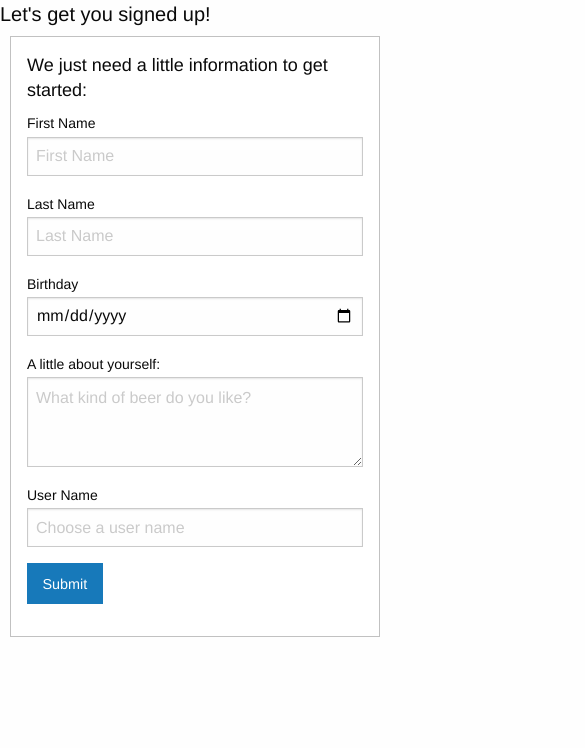
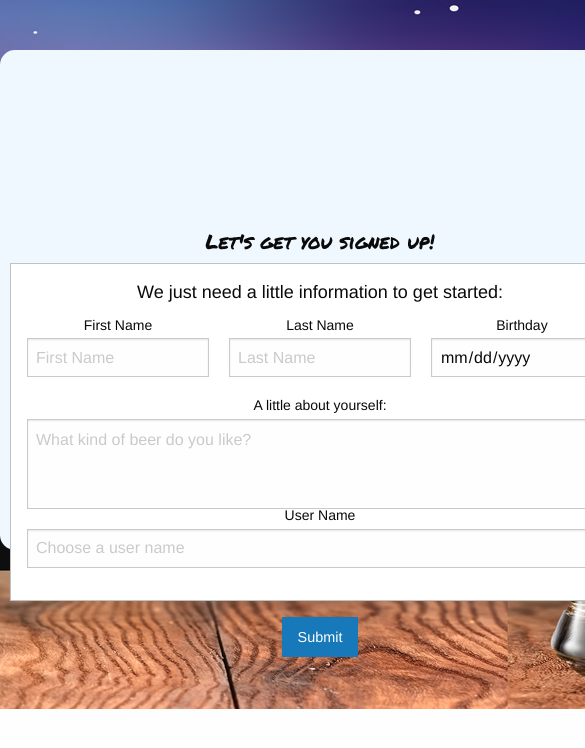
Before and after one commit to LBDCode/Project1, a plain HTML site: page profile.html in a window 390 px wide. Shown: the top 748 px of the page, 585 px wide, since content can reach past the window. Drawn offline with nearby package versions, Linux system fonts and the light colour scheme; no server answers.

Commit message:
results styling

```diff
--- a/css/profile.css
+++ b/css/profile.css
@@ -23,10 +23,28 @@ h2 {
   font-family: "Permanent Marker", cursive;
 }
 
-#submit-user {
+.button {
   background-image: url("../images/Submit-Button.png");
 }
 
 .large-12 {
   height: 110px;
 }
+
+@media only screen and (max-width: 980px) {
+  .container {
+    width: 980px;
+  }
+}
+
+@media only screen and (max-width: 768px) {
+  .container {
+    width: 768px;
+  }
+}
+@media only screen and (max-width: 640px) {
+  .container {
+    width: 640px;
+    position: static;
+  }
+}
--- a/css/resultsStyle.css
+++ b/css/resultsStyle.css
@@ -1,5 +1,5 @@
 body {
-  background-image: url("../images/StarsTable_Background_withBeer.jpg");
+  background-image: url("../images/Beer-strologyProfile.jpg");
   background-size: auto;
   background-repeat: no-repeat;
   background-position: center;
@@ -7,14 +7,23 @@ body {
 
 .container {
   background-color: aliceblue;
-  width: 650px;
-  height: 350px;
+  width: 700px;
+  height: 520px;
   align-content: center;
   margin-left: auto;
   margin-right: 350px;
   margin-top: 150px;
   text-align: center;
   border-radius: 15px;
+}
+
+#horoscope {
+  margin-top: 10px;
+}
+
+.fadeIn {
+  -webkit-animation-name: fadeIn;
+  animation-name: fadeIn;
 }
 
 @keyframes fadeIn {
@@ -26,8 +35,3 @@ body {
     opacity: 1;
   }
 }
-
-.fadeIn {
-  -webkit-animation-name: fadeIn;
-  animation-name: fadeIn;
-}
--- a/profile.html
+++ b/profile.html
@@ -7,12 +7,16 @@
     <script src="https://www.gstatic.com/firebasejs/5.7.0/firebase.js"></script>
     <script  src="https://code.jquery.com/jquery-3.3.1.min.js"  integrity="sha256-FgpCb/KJQlLNfOu91ta32o/NMZxltwRo8QtmkMRdAu8="  crossorigin="anonymous"></script>
 
+
     <title>Profile</title>
     <link rel="stylesheet" href="css/foundation.css">
+    <link href="https://fonts.googleapis.com/css?family=Permanent+Marker" rel="stylesheet">
+    <link rel="stylesheet" href="../Project1/css/profile.css">
 </head>
 <body>
 
 <!-- first, userID, PW, birthday -->
+<div class="container">
 <div>
   <h2>Let's get you signed up!</h2>
   <form>
@@ -22,22 +26,19 @@
               <h4>We just need a little information to get started: </h4>
 
                 <div class="grid-x grid-padding-x">
-                  <div class="large-4 medium-4 cell">
+                  <div class="small-4 cell">
                     <label>First Name</label>
                     <input type="text" placeholder="First Name" id="first-name"/>
                   </div>
-                  <div class="large-4 medium-4 cell">
+                  <div class="small-4 cell">
                     <label>Last Name</label>
                     <input type="text" placeholder="Last Name" id="last-name"/>
                   </div>
+                  <div class="small-4 cell">
+                    <label>Birthday</label>
+                    <input type="date" id="birthday"/>
+                  </div>
 
-                </div>
-
-                <div class="grid-x grid-padding-x">
-                    <div class="large-4 medium-4 cell">
-                        <label>Birthday</label>
-                        <input type="date" id="birthday"/>
-                      </div>
                 </div>
 
                 <div class="grid-x grid-padding-x">
@@ -53,7 +54,7 @@
                       <input type="text" placeholder="Choose a user name" id="user-name" />
                     </div>
                 </div>
-
+</div>
                 <!-- maybe a place to upload a photo -->
 
                 <a href="#" class="button" id="submit-user">Submit</a><br/>
```
Also changed, not shown: images/Beer-strologyProfile.jpg (added), images/Submit-Button.png (added).
